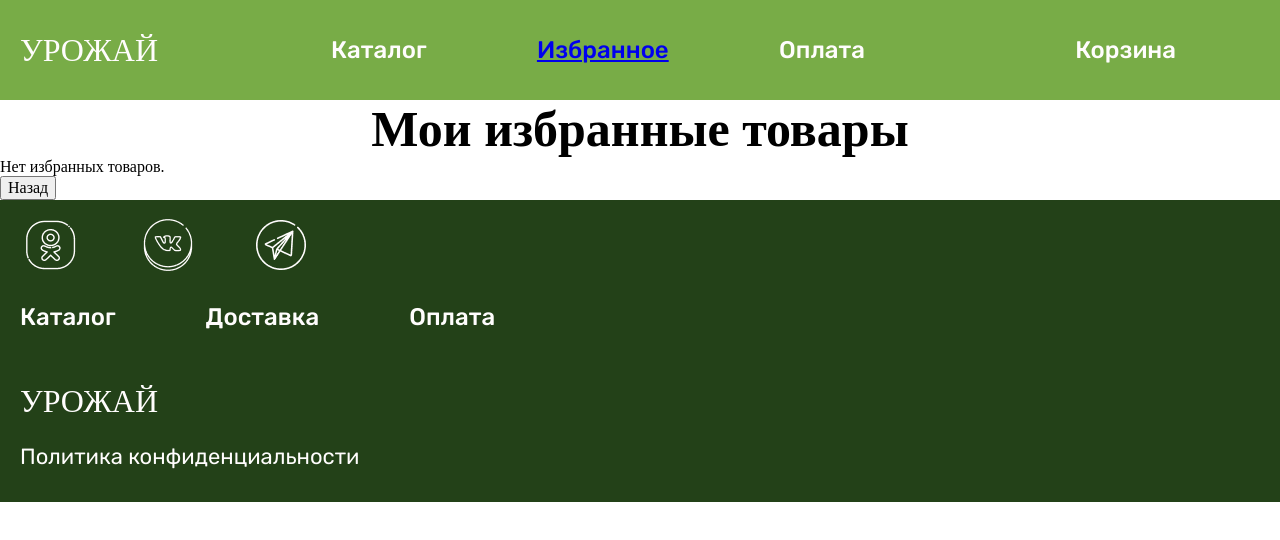
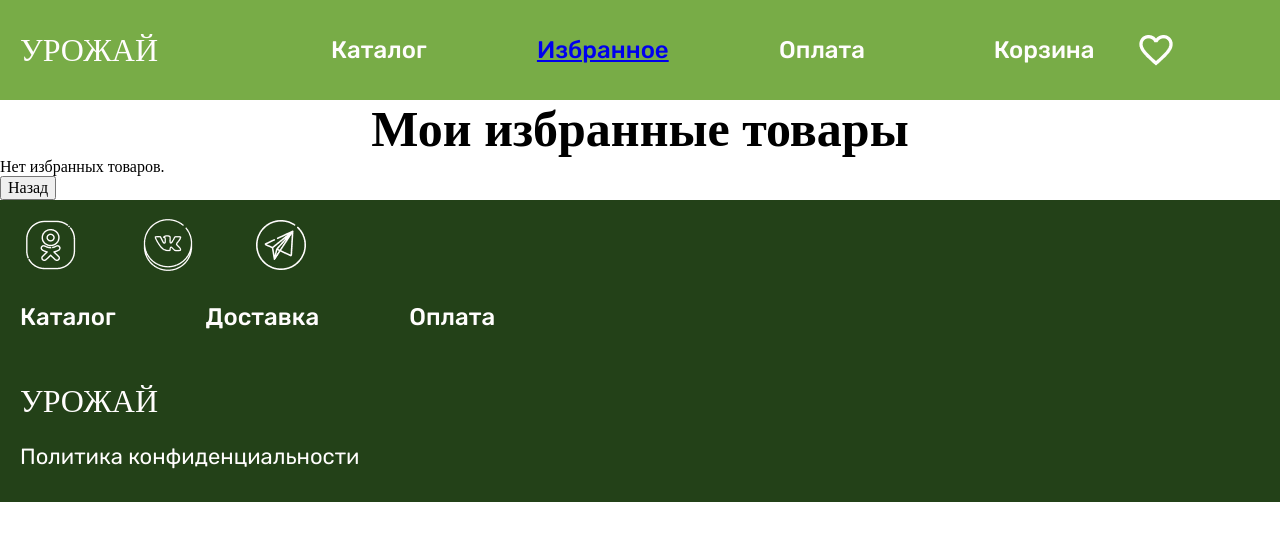
Before and after one commit to ElenaMinikhanova/shop, a plain HTML site: page favorites.html in a window 1280 px wide. Drawn offline with Linux system fonts and the light colour scheme; a web font is replaced by a local one.

Commit message:
избранное

```diff
--- a/favorites.html
+++ b/favorites.html
@@ -30,9 +30,12 @@
                 <div>
                     Оплата
                 </div>
+                </div>
+            <div class="header_basket">
+                Корзина &ensp;&ensp;&ensp;
+            <div class="vector">
+                <img onClick="window.location='favorites.html'" style="cursor:pointer" src="images/Vector.png">
             </div>
-            <div class="header_basket">
-                Корзина
             </div>
 
 
--- a/skript/favorites.js
+++ b/skript/favorites.js
@@ -12,7 +12,6 @@ window.addEventListener('DOMContentLoaded', () => {
         favoritesContainer.innerHTML = '<p>Нет избранных товаров.</p>';
         return;
     }
-
     // Проходим по каждому товару и добавляем его в контейнер
     favorites.forEach(item => {
         const productDiv = document.createElement('div');
```
Also changed, not shown: product.html (+4 -1 lines).
